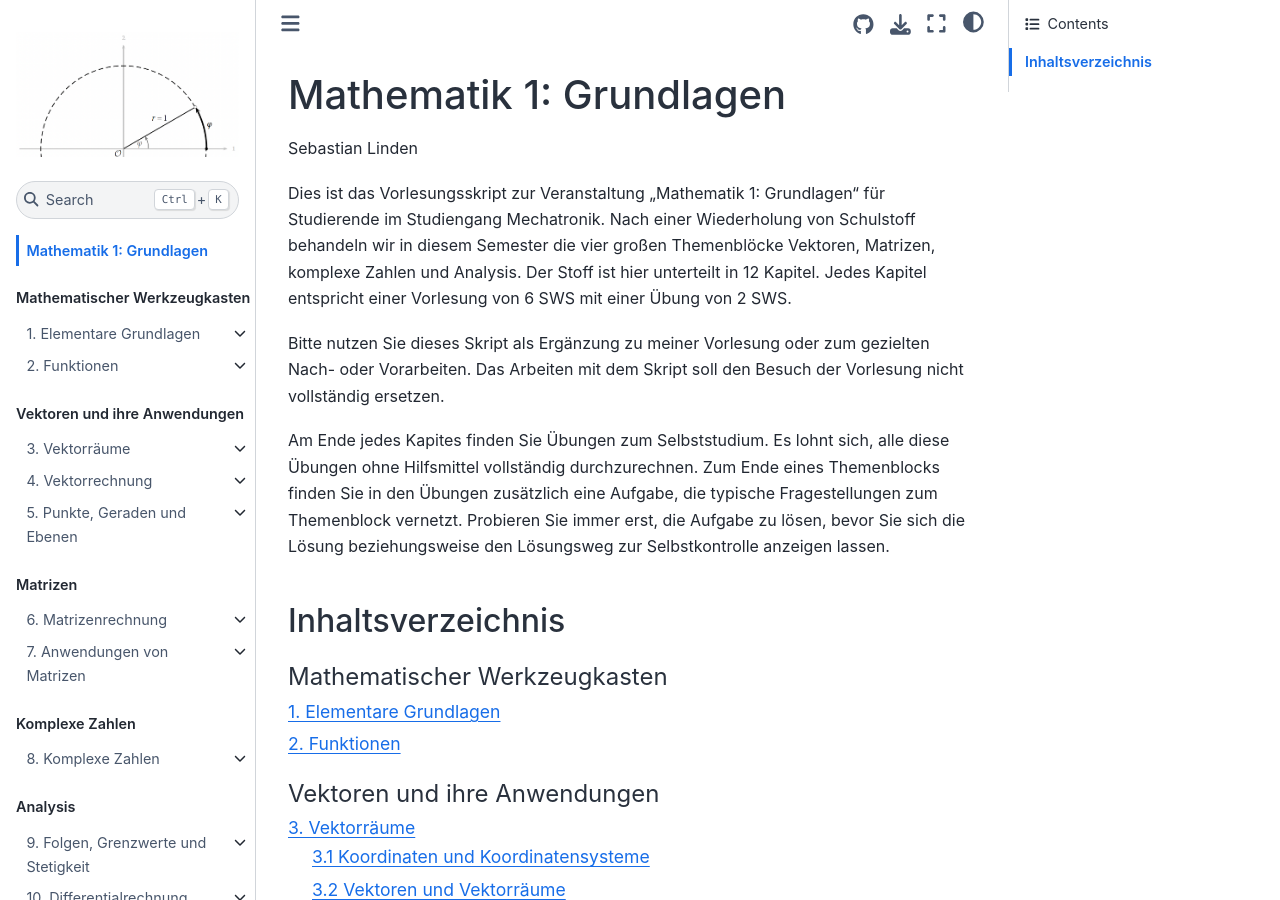
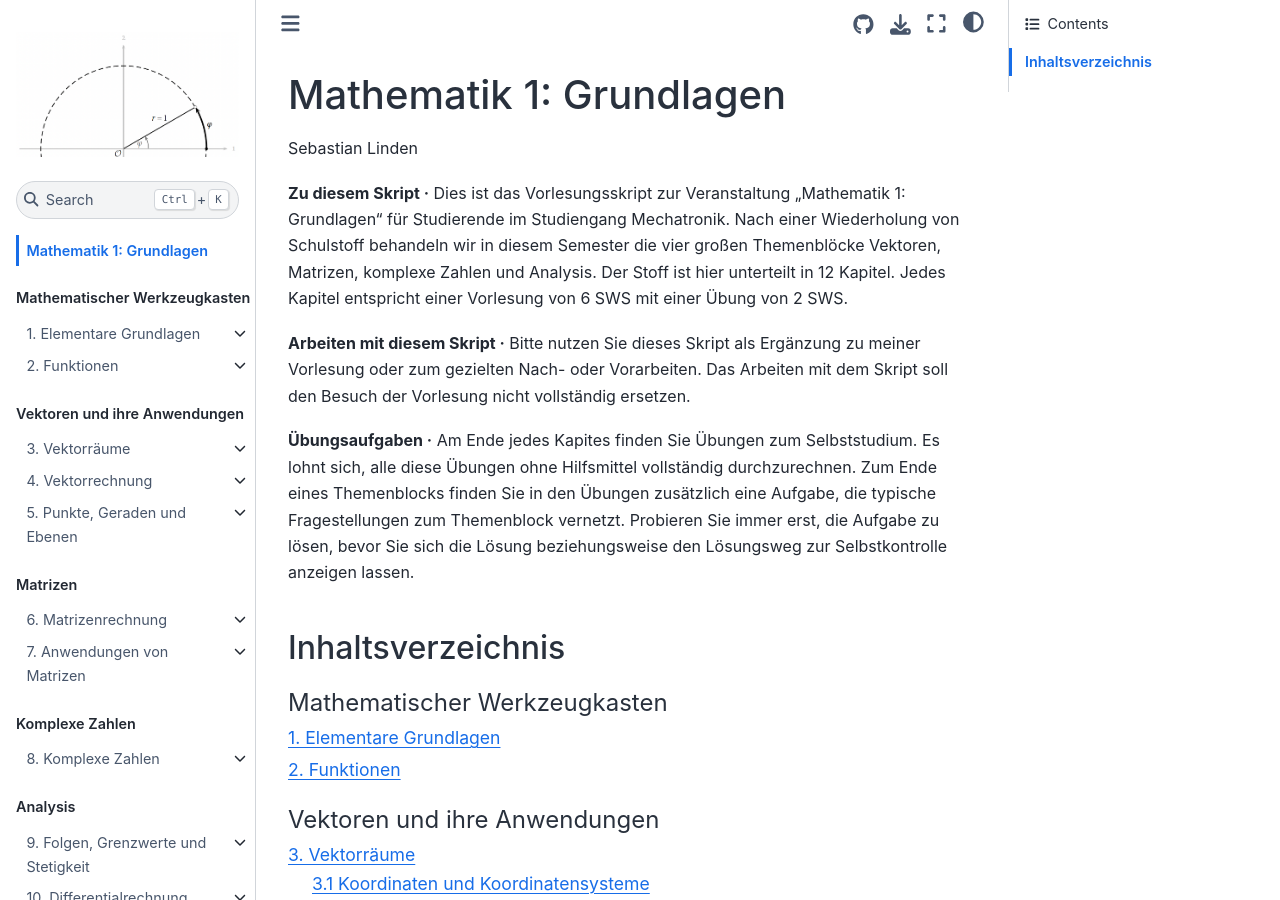
Before and after one commit to s-linden/mathematik-1-grundlagen, a Jupyter Book: the page built from intro.md, in a window 1280 px wide and 900 px high. Built offline with Jupyter Book 1.0.4 settings and Sphinx 7.4.7 and the Sphinx Book theme 1.1.4, drawn with Linux system fonts in a browser that asks for light colours; a script that is not in the unit is left out; comment, search, counter and statistics services are not loaded.

Commit message:
Aktualisierung 06.11.2026 12:34: intro.md

```diff
--- a/intro.md
+++ b/intro.md
@@ -2,11 +2,11 @@
 
 Sebastian Linden
 
-Dies ist das Vorlesungsskript zur Veranstaltung „Mathematik 1: Grundlagen“ für Studierende im Studiengang Mechatronik. Nach einer Wiederholung von Schulstoff behandeln wir in diesem Semester die vier großen Themenblöcke Vektoren, Matrizen, komplexe Zahlen und Analysis. Der Stoff ist hier unterteilt in 12 Kapitel. Jedes Kapitel entspricht einer Vorlesung von 6 SWS mit einer Übung von 2 SWS.
+**Zu diesem Skript &middot;** Dies ist das Vorlesungsskript zur Veranstaltung „Mathematik 1: Grundlagen“ für Studierende im Studiengang Mechatronik. Nach einer Wiederholung von Schulstoff behandeln wir in diesem Semester die vier großen Themenblöcke Vektoren, Matrizen, komplexe Zahlen und Analysis. Der Stoff ist hier unterteilt in 12 Kapitel. Jedes Kapitel entspricht einer Vorlesung von 6 SWS mit einer Übung von 2 SWS.
 
-Bitte nutzen Sie dieses Skript als Ergänzung zu meiner Vorlesung oder zum gezielten Nach- oder Vorarbeiten. Das Arbeiten mit dem Skript soll den Besuch der Vorlesung nicht vollständig ersetzen.
+**Arbeiten mit diesem Skript &middot;** Bitte nutzen Sie dieses Skript als Ergänzung zu meiner Vorlesung oder zum gezielten Nach- oder Vorarbeiten. Das Arbeiten mit dem Skript soll den Besuch der Vorlesung nicht vollständig ersetzen.
 
-Am Ende jedes Kapites finden Sie Übungen zum Selbststudium. Es lohnt sich, alle diese Übungen ohne Hilfsmittel vollständig durchzurechnen. Zum Ende eines Themenblocks finden Sie in den Übungen zusätzlich eine Aufgabe, die typische Fragestellungen zum Themenblock vernetzt.
+**Übungsaufgaben &middot;** Am Ende jedes Kapites finden Sie Übungen zum Selbststudium. Es lohnt sich, alle diese Übungen ohne Hilfsmittel vollständig durchzurechnen. Zum Ende eines Themenblocks finden Sie in den Übungen zusätzlich eine Aufgabe, die typische Fragestellungen zum Themenblock vernetzt.
 Probieren Sie immer erst, die Aufgabe zu lösen, bevor Sie sich die Lösung beziehungsweise den Lösungsweg zur Selbstkontrolle anzeigen lassen.
 
 ## Inhaltsverzeichnis
```
